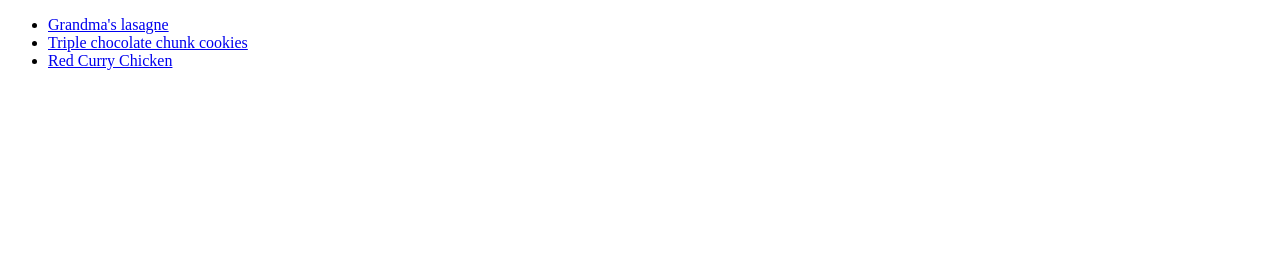
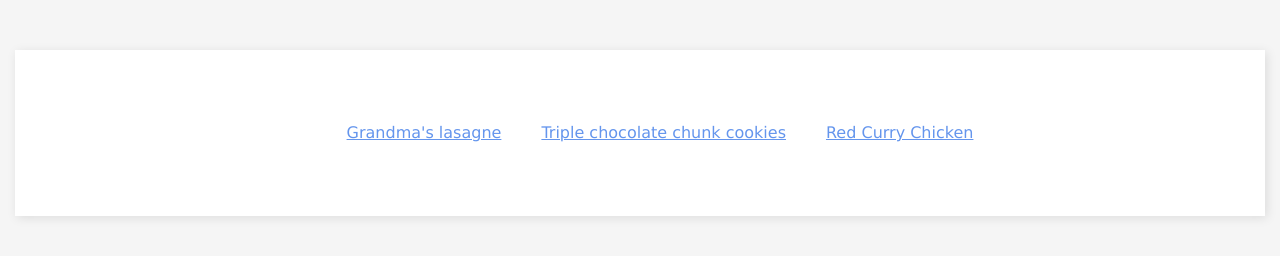
Before and after one commit to jim-knight/odin-recipes, a plain HTML site: page index.html in a window 1280 px wide. Drawn offline with Linux system fonts and the light colour scheme.

Commit message:
Adjusted Recipes build to include some basic CSS

```diff
--- a/index.html
+++ b/index.html
@@ -5,12 +5,15 @@
     <meta http-equiv="X-UA-Compatible" content="IE=edge">
     <meta name="viewport" content="width=device-width, initial-scale=1.0">
     <title>Odin Recipes</title>
+    <link rel="stylesheet" href="style.css">
 </head>
 <body>
-    <ul>
-        <li><a href="recipes/lasagna.html" title="View Grandma's lasagne recipe">Grandma's lasagne</a></li>
-        <li><a href="recipes/cookies.html" title="View Triple chocolate chunk cookies recipe">Triple chocolate chunk cookies</a></li>
-        <li><a href="recipes/red-curry-chicken.html" title="View Red Curry Chicken recipe">Red Curry Chicken</a></li>
-    </ul>
+    <main>
+        <ul class="menu-links">
+            <li><a href="recipes/lasagna.html" title="View Grandma's lasagne recipe">Grandma's lasagne</a></li>
+            <li><a href="recipes/cookies.html" title="View Triple chocolate chunk cookies recipe">Triple chocolate chunk cookies</a></li>
+            <li><a href="recipes/red-curry-chicken.html" title="View Red Curry Chicken recipe">Red Curry Chicken</a></li>
+        </ul>
+    </main>
 </body>
 </html>
--- /dev/null
+++ b/style.css
@@ -0,0 +1,23 @@
+body{
+    max-width: 100%;
+    background: #f5f5f5; color: gray;
+    font-family: Verdana, Geneva, Tahoma, sans-serif; font-size: 1em; line-height: 1.5;
+}
+main{
+    width: 100%; max-width: 1200px; margin: 50px auto;
+    padding: 50px 25px;
+    background: white; box-shadow: 2px 2px 10px rgba(0,0,0,0.1);
+}
+ul.menu-links{
+    display: flex; flex-flow: row wrap; align-items: center; justify-content: center;
+    list-style: none;
+}
+ul.menu-links li{
+    padding: 5px 20px;
+}
+a{
+    color: cornflowerblue;
+}
+a:hover{
+    color: lightcoral;
+}
```
Also changed, not shown: recipes/cookies.html (+3 -0 lines), recipes/lasagna.html (+3 -0 lines), recipes/red-curry-chicken.html (+3 -0 lines).
